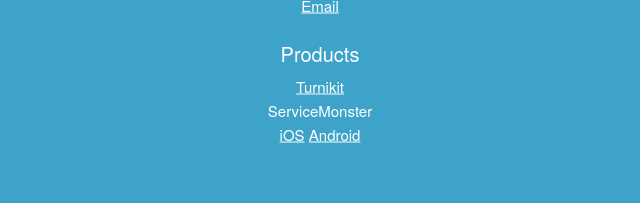
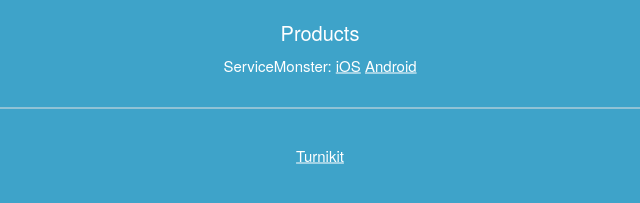
Before and after one commit to mattchue/mattchue.github.io, a plain HTML site: page index.html in a window 1280 px wide. Shown: the part 395-598 px from the top of the page, without its empty margins (320-960 px from the left). Drawn offline with Linux system fonts and the light colour scheme.

Commit message:
Update index.html

```diff
--- a/index.html
+++ b/index.html
@@ -29,14 +29,14 @@
       Products
     </div>
     <div class="content">
-              <div class="item">
-        <a href="https://itunes.apple.com/us/app/turnikit/id945558488?mt=8">Turnikit</a>
-      </div>
       <div class="item">
-        ServiceMonster
-        <br />
+        ServiceMonster:
         <a href="https://itunes.apple.com/in/app/servicemonster-mobile/id986935076?mt=8">iOS</a>
         <a href="https://play.google.com/store/apps/details?id=com.principalfocus.smm&hl=en">Android</a>
+      </div>
+      <hr>
+                    <div class="item">
+        <a href="https://itunes.apple.com/us/app/turnikit/id945558488?mt=8">Turnikit</a>
       </div>
     </div>
   </div>
```
